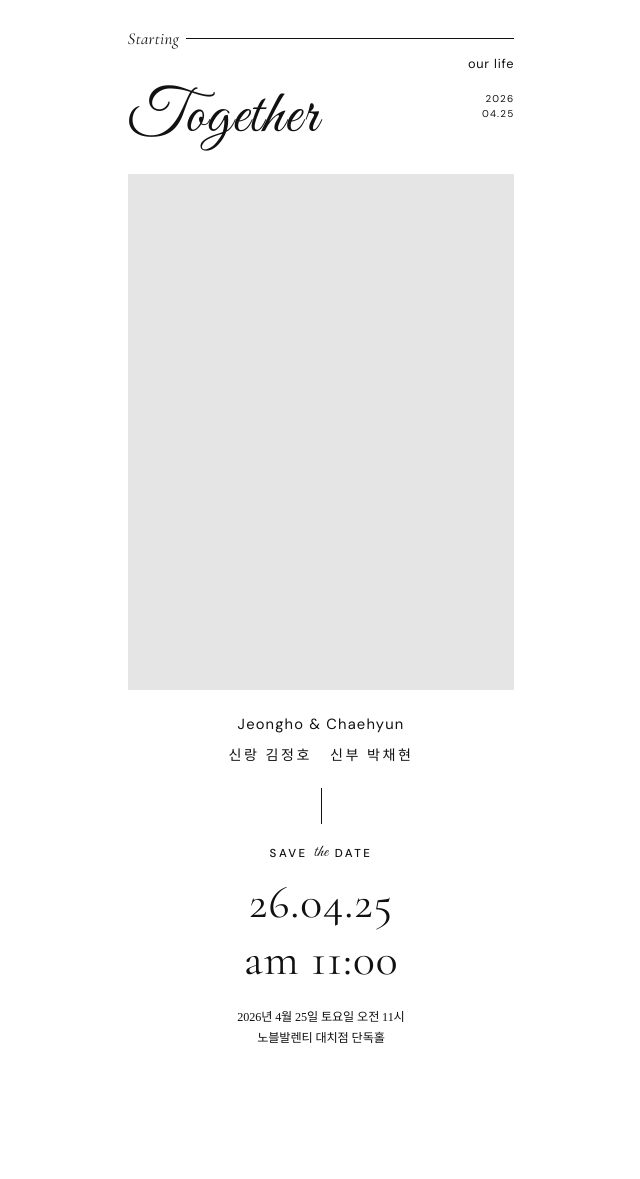
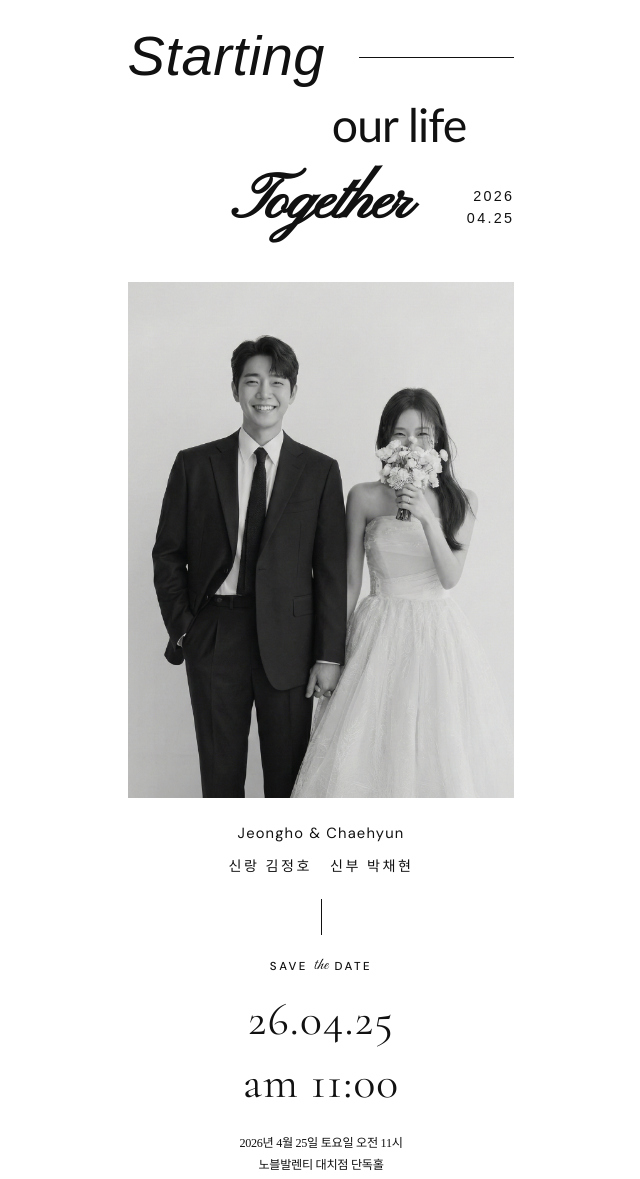
Before and after one commit to mayryulee/may, a website built with Vite: page index.html in a window 1280 px wide. Shown: the top 1179 px of the page, without its empty margins (319-959 px from the left). Before the commit the page ends 1089 px from the top, so only its background shows below. Built offline with nearby package versions, Linux system fonts and the light colour scheme; a web font is replaced by a local one.

Commit message:
초대 섹션 및 이미지 추가

```diff
--- a/index.html
+++ b/index.html
@@ -9,14 +9,24 @@
     <meta name="theme-color" content="#ffffff" />
     <link rel="preconnect" href="https://fonts.googleapis.com" />
     <link rel="preconnect" href="https://fonts.gstatic.com" crossorigin />
+    <link rel="preconnect" href="https://api.fontshare.com" crossorigin />
     <link
-      href="https://fonts.googleapis.com/css2?family=Cormorant+Garamond:ital,wght@0,400;0,600;1,400&family=DM+Sans:wght@400;500&family=Great+Vibes&family=Noto+Serif+KR:wght@400;500&display=swap"
+      href="https://api.fontshare.com/v2/css?f[]=cabinet-grotesk@100,200,300,400,500,700&display=swap"
+      rel="stylesheet"
+    />
+    <link
+      href="https://fonts.googleapis.com/css2?family=Cormorant+Garamond:wght@400;600&family=DM+Sans:wght@400;500&family=Great+Vibes&family=Noto+Serif+KR:wght@400;500&family=Pinyon+Script&display=swap"
       rel="stylesheet"
     />
     <title>Jeongho & Chaehyun · 모바일 청첩장</title>
   </head>
-  <body>
-    <div id="app"></div>
+  <body
+    class="m-0 min-h-dvh bg-white pb-[env(safe-area-inset-bottom)] text-[#111111] antialiased"
+  >
+    <div
+      id="app"
+      class="mx-auto max-w-[430px] px-[1.35rem] pt-7 pb-10"
+    ></div>
     <script type="module" src="/src/main.ts"></script>
   </body>
 </html>
--- a/package.json
+++ b/package.json
@@ -9,6 +9,8 @@
     "preview": "vite preview"
   },
   "devDependencies": {
+    "@tailwindcss/vite": "^4.3.0",
+    "tailwindcss": "^4.3.0",
     "typescript": "~5.7.2",
     "vite": "^6.0.3"
   }
--- a/src/main.ts
+++ b/src/main.ts
@@ -1,48 +1,155 @@
-import "./style.css";
+import "./index.css";
 
 const app = document.querySelector<HTMLDivElement>("#app");
 if (!app) throw new Error("#app not found");
 
 app.innerHTML = `
-  <article class="invite">
-    <header>
-      <div class="starting-row">
-        <span class="starting-word">Starting</span>
-        <span class="starting-rule" aria-hidden="true"></span>
+  <article>
+    <header class="mb-0.5">
+      <div class="flex items-center gap-2.5">
+        <span
+          class="font-cabinet text-[3.5rem] mr-6 leading-none font-light tracking-[0.01em] whitespace-nowrap italic"
+          style="font-synthesis: style"
+          >Starting</span
+        >
+        <span
+          class="mt-[0.14em] h-px min-w-10 flex-1 bg-[#111111]"
+          aria-hidden="true"
+        ></span>
       </div>
-      <p class="our-life">our life</p>
-      <div class="together-row">
-        <h1 class="together">Together</h1>
-        <div class="date-corner" aria-label="예식 연월일">
-          <span>2026</span>
-          <span>04.25</span>
+      <p
+        class="mt-[0.7rem] mr-12 text-right font-optima text-[2.9rem] leading-tight font-medium tracking-[-0.02em] lowercase"
+      >
+        our life
+      </p>
+      <div
+        class="mt-6 grid grid-cols-[1fr_auto_1fr] items-end gap-1"
+      >
+        <div aria-hidden="true"></div>
+        <h1
+          class="m-0 p-0 text-center font-snell text-[clamp(3rem,18vw,4rem)] leading-[0.82] font-semibold tracking-tight"
+        >
+          Together
+        </h1>
+        <div
+          class="flex flex-col items-end justify-self-end font-cabinet text-[0.9rem] leading-normal font-normal tracking-[0.16em]"
+          aria-label="예식 연월일"
+        >
+          <span class="block">2026</span>
+          <span class="block">04.25</span>
         </div>
       </div>
     </header>
 
-    <div class="photo-placeholder" role="img" aria-label="웨딩 사진 자리"></div>
+    <img
+      class="mt-[3.3rem] mb-6 block aspect-[3/4] w-full object-cover object-center"
+      src="/images/main01.png"
+      alt="Jeongho와 Chaehyun 웨딩 사진"
+      width="430"
+      height="573"
+      decoding="async"
+    />
 
-    <section class="names" aria-label="신랑 신부">
-      <p class="names-en">Jeongho &amp; Chaehyun</p>
-      <p class="names-ko">신랑 김정호&nbsp;&nbsp;&nbsp;신부 박채현</p>
+    <section class="text-center" aria-label="신랑 신부">
+      <p class="m-0 font-dm text-[0.92rem] tracking-[0.08em]">
+        Jeongho &amp; Chaehyun
+      </p>
+      <p
+        class="mt-[0.65rem] font-noto text-[0.88rem] leading-relaxed tracking-[0.18em]"
+      >
+        신랑 김정호&nbsp;&nbsp;&nbsp;신부 박채현
+      </p>
     </section>
 
-    <div class="section-divider" aria-hidden="true"></div>
+    <div
+      class="mx-auto my-[1.35rem] mb-[1.15rem] h-9 w-px bg-[#111111]"
+      aria-hidden="true"
+    ></div>
 
-    <section class="save-block" aria-label="예식 일시·장소">
-      <div class="save-date-title">
-        <span class="save-word">SAVE</span>
-        <span class="save-the">the</span>
-        <span class="save-word">DATE</span>
+    <section class="text-center" aria-label="예식 일시·장소">
+      <div class="flex flex-wrap items-baseline justify-center gap-1.5">
+        <span class="font-dm text-[0.72rem] font-medium tracking-[0.22em]"
+          >SAVE</span
+        >
+        <span
+          class="font-great -translate-y-[0.05em] text-[1.05rem] tracking-wide"
+          >the</span
+        >
+        <span class="font-dm text-[0.72rem] font-medium tracking-[0.22em]"
+          >DATE</span
+        >
       </div>
-      <p class="event-datetime">
-        <span class="date-line">26.04.25</span>
-        <span class="time-line">am 11:00</span>
+      <p
+        class="mt-[0.85rem] font-cormorant text-[clamp(2.1rem,10.5vw,2.85rem)] leading-tight tracking-wide"
+      >
+        <span class="block">26.04.25</span>
+        <span class="mt-[0.12em] block">am 11:00</span>
       </p>
-      <div class="event-footer">
-        <p>2026년 4월 25일 토요일 오전 11시</p>
-        <p>노블발렌티 대치점 단독홀</p>
+      <div
+        class="mt-[1.35rem] font-noto text-[0.76rem] leading-[1.75] tracking-tight"
+      >
+        <p class="m-0">2026년 4월 25일 토요일 오전 11시</p>
+        <p class="m-0">노블발렌티 대치점 단독홀</p>
       </div>
+    </section>
+
+    <section class="mt-20 text-center font-noto" aria-label="초대 인사">
+      <div
+        class="mx-auto h-[60px] w-px bg-[#d4d4d4]"
+        aria-hidden="true"
+      ></div>
+
+      <div
+        class="mx-auto mt-6 flex h-7 w-[8.75rem] items-center justify-center rounded-[50%] border border-[#111111]"
+      >
+        <span class="font-dm text-[0.62rem] font-normal tracking-[0.22em]"
+          >INVITATION</span
+        >
+      </div>
+
+      <h2
+        class="mt-8 text-[1rem] font-medium tracking-tight text-[#111111]"
+      >
+        소중한 분들을 초대합니다
+      </h2>
+
+      <div
+        class="mt-8 px-1 text-[0.84rem] font-extralight leading-[2.1] tracking-tight text-[#333333]"
+      >
+        <p class="m-0">봄 햇살이 함께 했던 지난날,</p>
+        <p class="m-0">여러 해의 봄날 처럼</p>
+        <p class="m-0">앞으로도 햇살같은 봄날을 함께 하려 합니다.</p>
+        <p class="mt-8 m-0">부디 귀한 시간 내주시어 저희의 봄날에 함께</p>
+        <p class="m-0">축복 해주시면 감사하겠습니다.</p>
+      </div>
+
+      <div
+        class="mx-auto mt-10 h-px w-10 bg-[#d4d4d4]"
+        aria-hidden="true"
+      ></div>
+
+      <div
+        class="mt-10 space-y-3 text-[0.86rem] font-extralight tracking-tight text-[#111111]"
+      >
+        <p class="m-0 flex flex-wrap items-baseline justify-center gap-x-6">
+          <span>김종욱 · 최은희의</span>
+          <span>아들</span>
+          <span>김정호</span>
+        </p>
+        <p class="m-0 flex flex-wrap items-baseline justify-center gap-x-6">
+          <span>박중호 · 김혜진의</span>
+          <span>딸</span>
+          <span>박채현</span>
+        </p>
+      </div>
+
+      <img
+        class="mt-16 block w-full"
+        src="/images/main02.png"
+        alt="웨딩 사진"
+        loading="lazy"
+        decoding="async"
+      />
     </section>
   </article>
 `;
--- a/src/style.css
+++ /dev/null
@@ -1,208 +0,0 @@
-:root {
-  --bg: #ffffff;
-  --text: #111111;
-  --rule: #111111;
-  --photo-placeholder: #e5e5e5;
-  --safe-bottom: env(safe-area-inset-bottom, 0px);
-
-  --font-serif: "Cormorant Garamond", "Times New Roman", serif;
-  --font-sans: "DM Sans", -apple-system, BlinkMacSystemFont, system-ui, sans-serif;
-  --font-script: "Great Vibes", cursive;
-  --font-ko: "Noto Serif KR", serif;
-}
-
-*,
-*::before,
-*::after {
-  box-sizing: border-box;
-}
-
-html {
-  -webkit-text-size-adjust: 100%;
-}
-
-body {
-  margin: 0;
-  min-height: 100dvh;
-  background: var(--bg);
-  color: var(--text);
-  padding-bottom: var(--safe-bottom);
-}
-
-#app {
-  max-width: 430px;
-  margin: 0 auto;
-  padding: 1.75rem 1.35rem 2.5rem;
-}
-
-.invite {
-  color: var(--text);
-}
-
-/* —— Header: Starting / our life —— */
-.starting-row {
-  display: flex;
-  align-items: center;
-  gap: 0.45rem;
-}
-
-.starting-word {
-  font-family: var(--font-serif);
-  font-style: italic;
-  font-weight: 400;
-  font-size: 1.05rem;
-  letter-spacing: 0.02em;
-  white-space: nowrap;
-}
-
-.starting-rule {
-  flex: 1;
-  height: 1px;
-  background: var(--rule);
-  min-width: 2rem;
-}
-
-.our-life {
-  margin-top: 0.35rem;
-  text-align: right;
-  font-family: var(--font-sans);
-  font-size: 0.8rem;
-  font-weight: 400;
-  letter-spacing: 0.06em;
-  text-transform: lowercase;
-  color: var(--text);
-}
-
-/* Together + date */
-.together-row {
-  display: flex;
-  justify-content: space-between;
-  align-items: flex-start;
-  gap: 0.75rem;
-  margin-top: 1.1rem;
-}
-
-.together {
-  margin: 0;
-  font-family: var(--font-script);
-  font-weight: 400;
-  font-size: clamp(2.75rem, 14vw, 3.85rem);
-  line-height: 0.95;
-  letter-spacing: 0.02em;
-}
-
-.date-corner {
-  display: flex;
-  flex-direction: column;
-  align-items: flex-end;
-  padding-top: 0.2rem;
-  font-family: var(--font-sans);
-  font-size: 0.62rem;
-  font-weight: 400;
-  letter-spacing: 0.12em;
-  line-height: 1.45;
-  text-transform: none;
-}
-
-.date-corner span {
-  display: block;
-}
-
-/* Photo placeholder */
-.photo-placeholder {
-  margin: 1.65rem 0 1.5rem;
-  width: 100%;
-  aspect-ratio: 3 / 4;
-  background: var(--photo-placeholder);
-  border: none;
-}
-
-/* Names */
-.names {
-  text-align: center;
-}
-
-.names-en {
-  margin: 0;
-  font-family: var(--font-sans);
-  font-size: 0.92rem;
-  font-weight: 400;
-  letter-spacing: 0.08em;
-}
-
-.names-ko {
-  margin: 0.65rem 0 0;
-  font-family: var(--font-ko);
-  font-size: 0.88rem;
-  font-weight: 400;
-  letter-spacing: 0.18em;
-  line-height: 1.6;
-}
-
-/* Vertical divider */
-.section-divider {
-  width: 1px;
-  height: 2.25rem;
-  margin: 1.35rem auto 1.15rem;
-  background: var(--rule);
-}
-
-/* SAVE the DATE */
-.save-block {
-  text-align: center;
-}
-
-.save-date-title {
-  display: flex;
-  justify-content: center;
-  align-items: baseline;
-  gap: 0.4rem;
-  flex-wrap: wrap;
-}
-
-.save-word {
-  font-family: var(--font-sans);
-  font-size: 0.72rem;
-  font-weight: 500;
-  letter-spacing: 0.22em;
-}
-
-.save-the {
-  font-family: var(--font-script);
-  font-size: 1.05rem;
-  font-weight: 400;
-  letter-spacing: 0.02em;
-  transform: translateY(-0.05em);
-}
-
-.event-datetime {
-  margin: 0.85rem 0 0;
-  font-family: var(--font-serif);
-  font-weight: 400;
-  font-size: clamp(2.1rem, 10.5vw, 2.85rem);
-  line-height: 1.12;
-  letter-spacing: 0.02em;
-}
-
-.event-datetime .date-line {
-  display: block;
-}
-
-.event-datetime .time-line {
-  display: block;
-  margin-top: 0.12em;
-  font-size: 1em;
-}
-
-.event-footer {
-  margin: 1.35rem 0 0;
-  font-family: var(--font-ko);
-  font-size: 0.76rem;
-  font-weight: 400;
-  line-height: 1.75;
-  letter-spacing: -0.01em;
-}
-
-.event-footer p {
-  margin: 0;
-}
--- a/src/test-style.css
+++ /dev/null
@@ -1,81 +0,0 @@
-:root {
-  --bg: #1a1a1a;
-  --text: #f2f0ed;
-  --muted: #a8a29a;
-  --accent: #c4b5a0;
-  --ok: #86efac;
-  font-family:
-    "Pretendard Variable",
-    Pretendard,
-    -apple-system,
-    BlinkMacSystemFont,
-    system-ui,
-    sans-serif;
-}
-
-*,
-*::before,
-*::after {
-  box-sizing: border-box;
-}
-
-html {
-  -webkit-text-size-adjust: 100%;
-}
-
-body {
-  margin: 0;
-  min-height: 100dvh;
-  background: var(--bg);
-  color: var(--text);
-  line-height: 1.55;
-  padding-bottom: env(safe-area-inset-bottom, 0px);
-}
-
-#app {
-  max-width: 430px;
-  margin: 0 auto;
-  padding: 1.25rem 1.25rem 2rem;
-}
-
-.banner {
-  border-radius: 12px;
-  padding: 1rem 1.1rem;
-  background: rgba(255, 255, 255, 0.06);
-  border: 1px solid rgba(255, 255, 255, 0.08);
-}
-
-.banner h1 {
-  margin: 0 0 0.4rem;
-  font-size: 1.1rem;
-  font-weight: 600;
-}
-
-.banner p {
-  margin: 0;
-  font-size: 0.88rem;
-  color: var(--muted);
-}
-
-.check {
-  margin-top: 1rem;
-  display: flex;
-  align-items: flex-start;
-  gap: 0.5rem;
-  font-size: 0.88rem;
-  color: var(--ok);
-}
-
-.check span:last-child {
-  color: var(--muted);
-}
-
-.nav-row {
-  margin-top: 1.25rem;
-}
-
-.nav-row a {
-  color: var(--accent);
-  font-size: 0.9rem;
-  text-underline-offset: 3px;
-}
--- a/vite.config.ts
+++ b/vite.config.ts
@@ -1,7 +1,9 @@
+import tailwindcss from "@tailwindcss/vite";
 import { resolve } from "node:path";
 import { defineConfig } from "vite";
 
 export default defineConfig({
+  plugins: [tailwindcss()],
   build: {
     rollupOptions: {
       input: {
```
Also changed, not shown: src/index.css (added, +13 -0 lines), src/test-page.ts (+19 -8 lines), test.html (+4 -2 lines), public/images/main01.png (added), public/images/main02.png (added), 1 other file.
